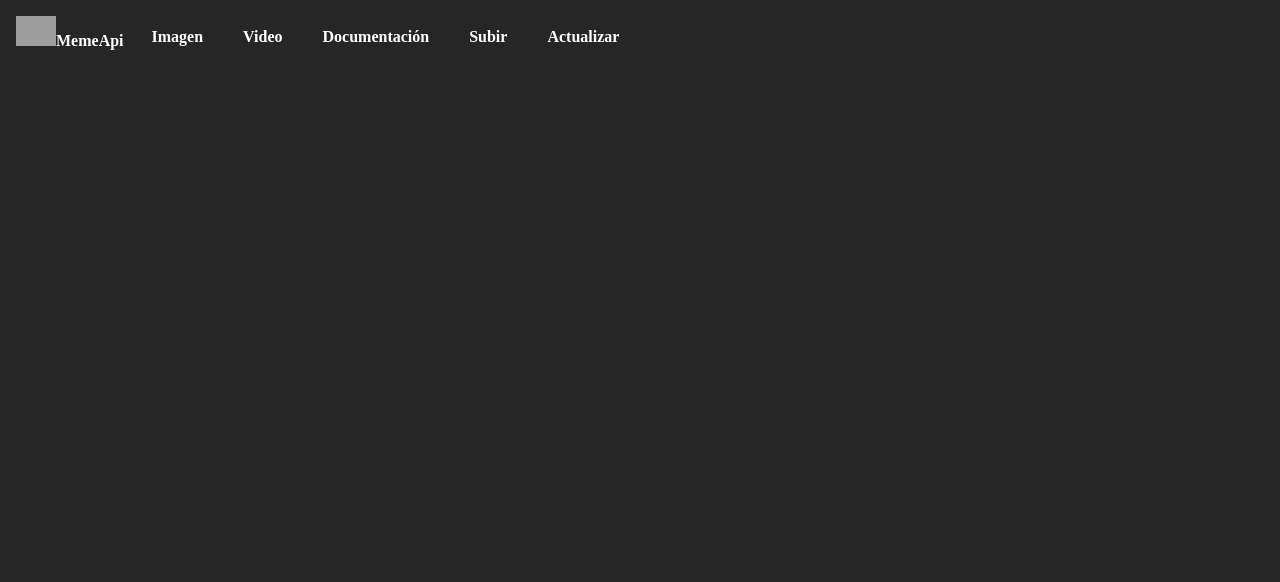
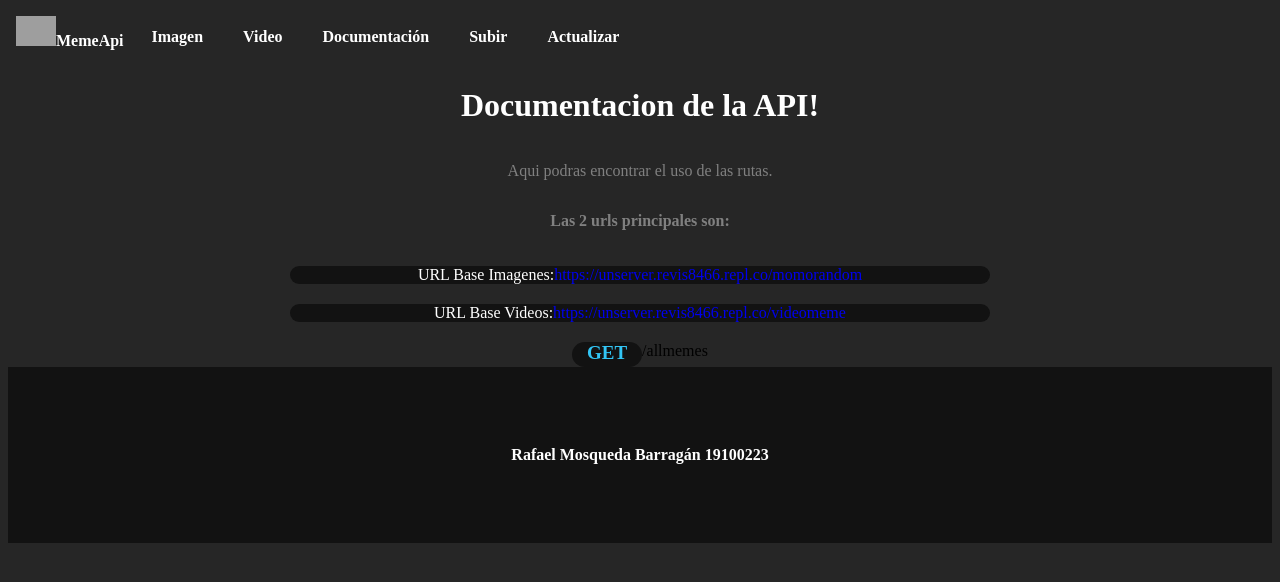
Before and after one commit to RevisOTO/API, a website: page docs.html in a window 1280 px wide. Drawn offline with Linux system fonts and the light colour scheme; files that its build step writes are made by us from their sources; grey boxes are pictures that could not be loaded.

Commit message:
Muchas Cosas

```diff
--- /dev/null
+++ b/css/docs.css
@@ -0,0 +1,49 @@
+.method{
+  border-radius: 20px;
+  background-color:#4f4f4f;
+
+  font-weight: bolder;
+  font-size: 19px;
+  color: #32c5f5;
+  background-color: #121212;
+  width:70px;
+  height:25px;
+  text-align: center;
+}
+
+.bold{
+  font-weight: bolder;
+}
+
+#urls{
+  background-color: #121212;
+  width: 700px;
+  border-radius: 20px;
+
+  display:flex;
+  justify-content: center;
+  align-items: center;
+
+  color: white;
+  margin-top: 20px;
+}
+
+#urls a:visited{
+  color: #00d100;
+}
+
+#docs{
+  display:flex;
+  flex-direction: column;
+  justify-content: center;
+  align-items: center;
+}
+
+.rutas{
+  display:flex;
+  margin-top: 20px;
+}
+
+l{
+
+}
--- a/css/style.css
+++ b/css/style.css
@@ -75,6 +75,11 @@ html{
   display:none;
 }
 
+.docDiv{
+  display: flex;
+  text-align: center;
+}
+
 .navitem{
   padding:20px;
 }
@@ -90,8 +95,9 @@ html{
   margin-left:30%;
 }
 
-h2{
+p,h2,h1{
   text-align: center;
+  color: gray;
 }
 .navitem:hover{
   background-color:gray;
@@ -108,11 +114,12 @@ a{
 
 .fontFoot{
   color: white;
-  font-weight: 50;
+  font-weight: 800;
+
 }
 footer{
   background-color: #121212;
-  padding-bottom:12%;
+  height:22vh;
   display:flex;
   justify-content: center;
   align-items: center;
--- a/docs.html
+++ b/docs.html
@@ -4,7 +4,8 @@
   <meta charset="UTF-8">
   <meta http-equiv="X-UA-Compatible" content="IE=edge">
   <meta name="viewport" content="width=device-width, initial-scale=1.0">
-  <link rel="stylesheet" href="/style.css">
+  <link rel="stylesheet" href="style.css">
+  <link rel="stylesheet" href="docs.css">
   <title>Documentacion</title>
 </head>
 <body>
@@ -29,8 +30,44 @@
       <div class="navitem" id="update"><a class="fontNav" href="/update">Actualizar</a></div>
     </nav>
 
+    <div id="docs">
+      <h1 class="title">Documentacion de la API!</h1>
+      <p>
+        Aqui podras encontrar el uso de las rutas.
+      </p>
+
+      <p class="bold">
+        Las 2 urls principales son:
+      </p>
+      <div id="urls">
+        URL Base Imagenes:
+        <a href="https://unserver.revis8466.repl.co/momorandom">
+          https://unserver.revis8466.repl.co/momorandom
+        </a>
+      </div>
+
+      <div id="urls">
+        URL Base Videos:
+        <a href="https://unserver.revis8466.repl.co/videomeme">
+          https://unserver.revis8466.repl.co/videomeme
+        </a>
+      </div>
+      <div class="rutas">
+        <div class="method">
+          GET
+        </div>
+        <l>
+          /allmemes
+        </l>
+      </div>
+
+    </div>
+
 
   </main>
+  <footer>
+  <a href="https://github.com/RevisOTO/mosquedapi" class="fontFoot">Rafael Mosqueda Barragán 19100223</a>
+</footer>
 
 </body>
 </html>
--- a/modules/db.js
+++ b/modules/db.js
@@ -14,6 +14,7 @@ async function getAllMemes(table) {
       select
         *
       from memes
+      order by id
     `
   }
   else {
@@ -21,6 +22,7 @@ async function getAllMemes(table) {
       select
         *
       from videomeme
+      order by id
     `
   }
 
--- a/modules/grid.js
+++ b/modules/grid.js
@@ -46,7 +46,7 @@ const grid = new gridjs.Grid({
             "descripcion": descripcion
           });
 
-          let response = await fetch("https://UNSERVER.revis8466.repl.co/editar", {
+          let response = await fetch("https://UNSERVER.revis8466.repl.co/eliminar", {
             method: "DELETE",
             body: bodyContent,
             headers: headersList
@@ -122,7 +122,7 @@ const grid1 = new gridjs.Grid({
             "descripcion": descripcion
           });
 
-          let response = await fetch("https://UNSERVER.revis8466.repl.co/editar", {
+          let response = await fetch("https://UNSERVER.revis8466.repl.co/eliminarvideo", {
             method: "DELETE",
             body: bodyContent,
             headers: headersList
```
Also changed, not shown: actualizar.html (+3 -0 lines), 1 other file.
